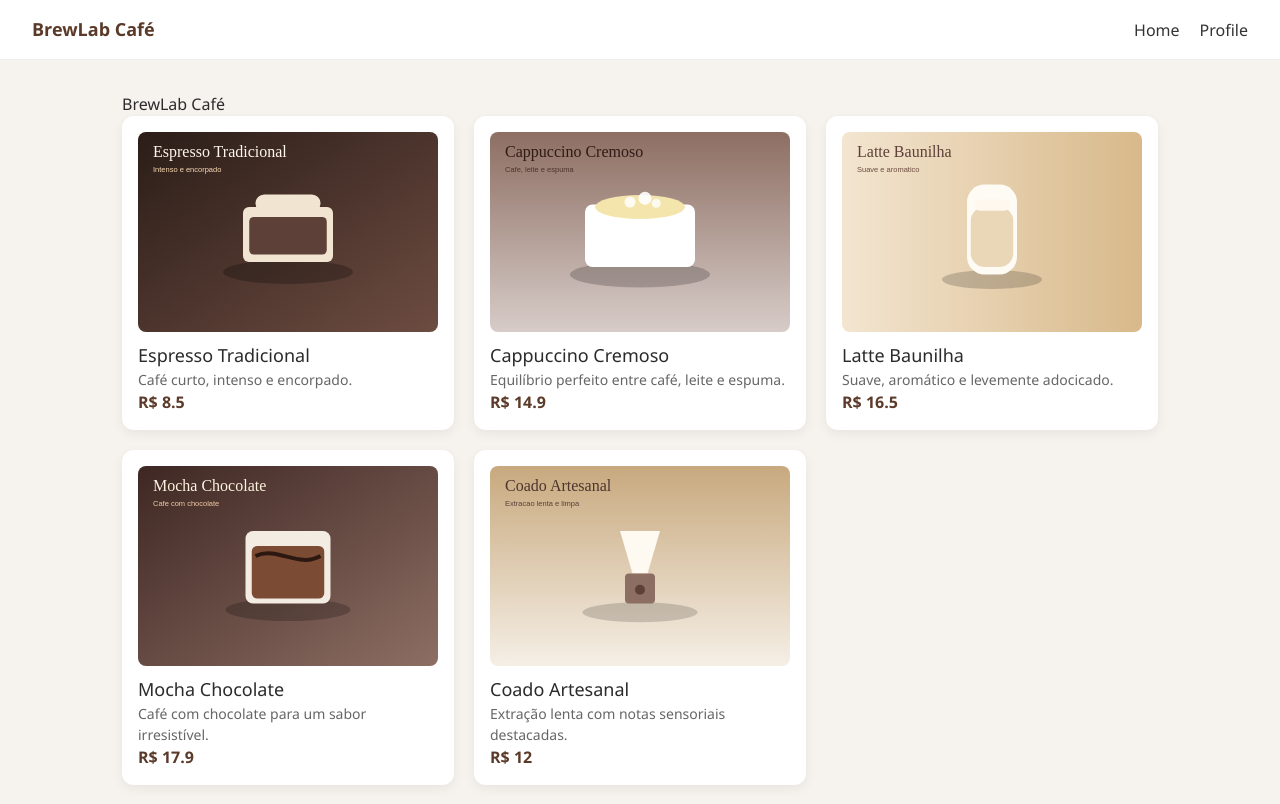
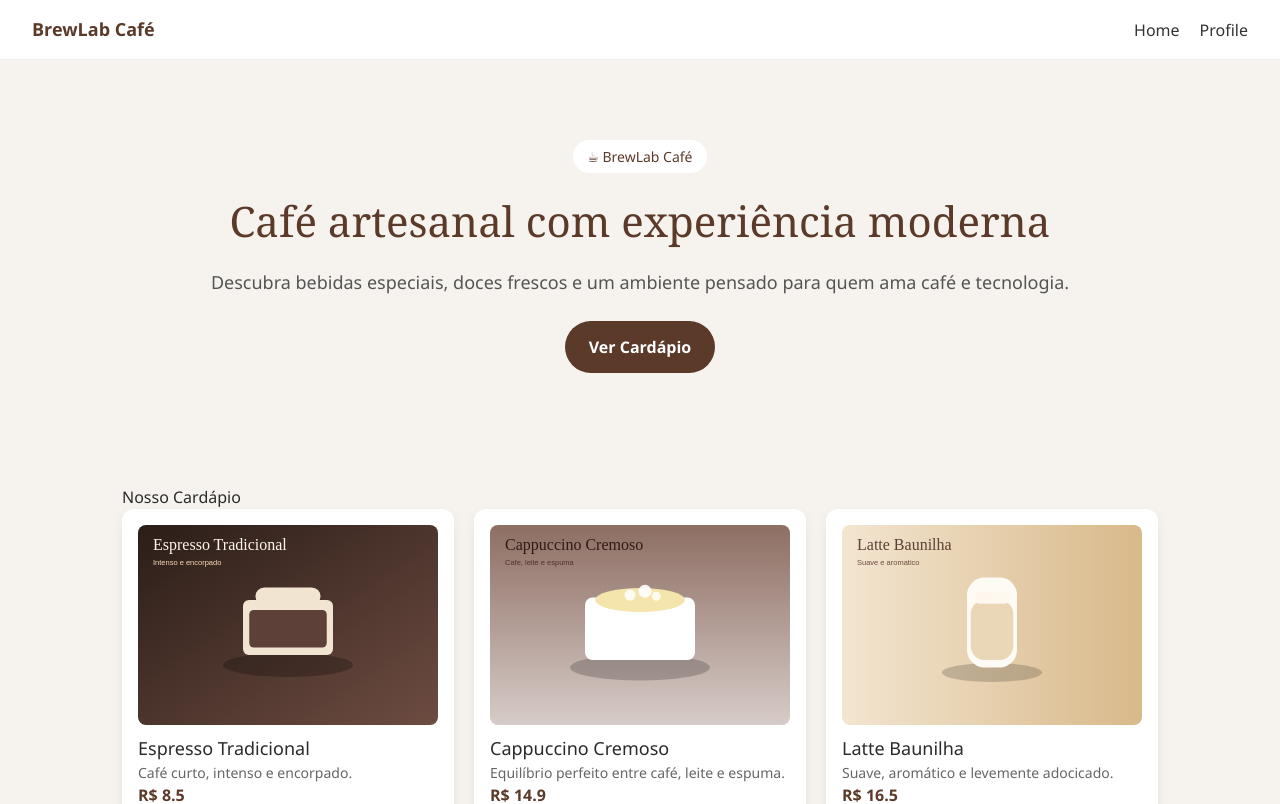
Before and after one commit to GuiFranca/brewlab-cafe, a Next.js app: page / in a window 1280 px wide. Shown: the top 804 px of the page. Built offline with nearby package versions, Linux system fonts and the light colour scheme.

Commit message:
Add Hero component and styles; update HomePage layout to include Hero section

```diff
--- a/src/app/page.tsx
+++ b/src/app/page.tsx
@@ -1,13 +1,17 @@
 import { getProducts } from '@/services/mock/products'
 import ProductCard from '@/components/ProductCard'
+import Hero from '@/components/Hero'
 import styles from './page.module.css'
 
 export default async function HomePage() {
   const products = await getProducts()
 
   return (
+    <>
+      <Hero />
+
       <main className={styles.container}>
-      <h1>BrewLab Café</h1>
+        <h2>Nosso Cardápio</h2>
 
         <div className={styles.grid}>
           {products.map(product => (
@@ -15,5 +19,6 @@ export default async function HomePage() {
           ))}
         </div>
       </main>
+    </>
   )
 }
--- /dev/null
+++ b/src/components/Hero.module.css
@@ -0,0 +1,57 @@
+.hero {
+  width: 100%;
+  padding: 80px 32px;
+  background: var(--coffee-bg);
+  display: flex;
+  justify-content: center;
+}
+
+.content {
+  max-width: 900px;
+  text-align: center;
+}
+
+.badge {
+  display: inline-block;
+  background: #fff;
+  padding: 6px 14px;
+  border-radius: 999px;
+  font-size: 14px;
+  margin-bottom: 16px;
+  color: var(--coffee-primary);
+}
+
+.title {
+  font-family: Georgia, serif;
+  font-size: 42px;
+  color: var(--coffee-primary);
+}
+
+.subtitle {
+  margin-top: 16px;
+  font-size: 18px;
+  color: #555;
+  line-height: 1.6;
+}
+
+.cta {
+  margin-top: 24px;
+  padding: 14px 24px;
+  border-radius: 999px;
+  border: none;
+  background: var(--coffee-primary);
+  color: white;
+  font-weight: bold;
+  cursor: pointer;
+}
+
+.cta:hover {
+  opacity: 0.9;
+}
+
+/* Responsivo */
+@media (max-width: 768px) {
+  .title {
+    font-size: 28px;
+  }
+}
--- /dev/null
+++ b/src/components/Hero.tsx
@@ -0,0 +1,24 @@
+import styles from './Hero.module.css'
+
+export default function Hero() {
+  return (
+    <section className={styles.hero}>
+      <div className={styles.content}>
+        <span className={styles.badge}>☕ BrewLab Café</span>
+
+        <h1 className={styles.title}>
+          Café artesanal com experiência moderna
+        </h1>
+
+        <p className={styles.subtitle}>
+          Descubra bebidas especiais, doces frescos e um ambiente pensado
+          para quem ama café e tecnologia.
+        </p>
+
+        <button className={styles.cta}>
+          Ver Cardápio
+        </button>
+      </div>
+    </section>
+  )
+}
```
Lines whose indentation alone changed are shown as unchanged.
